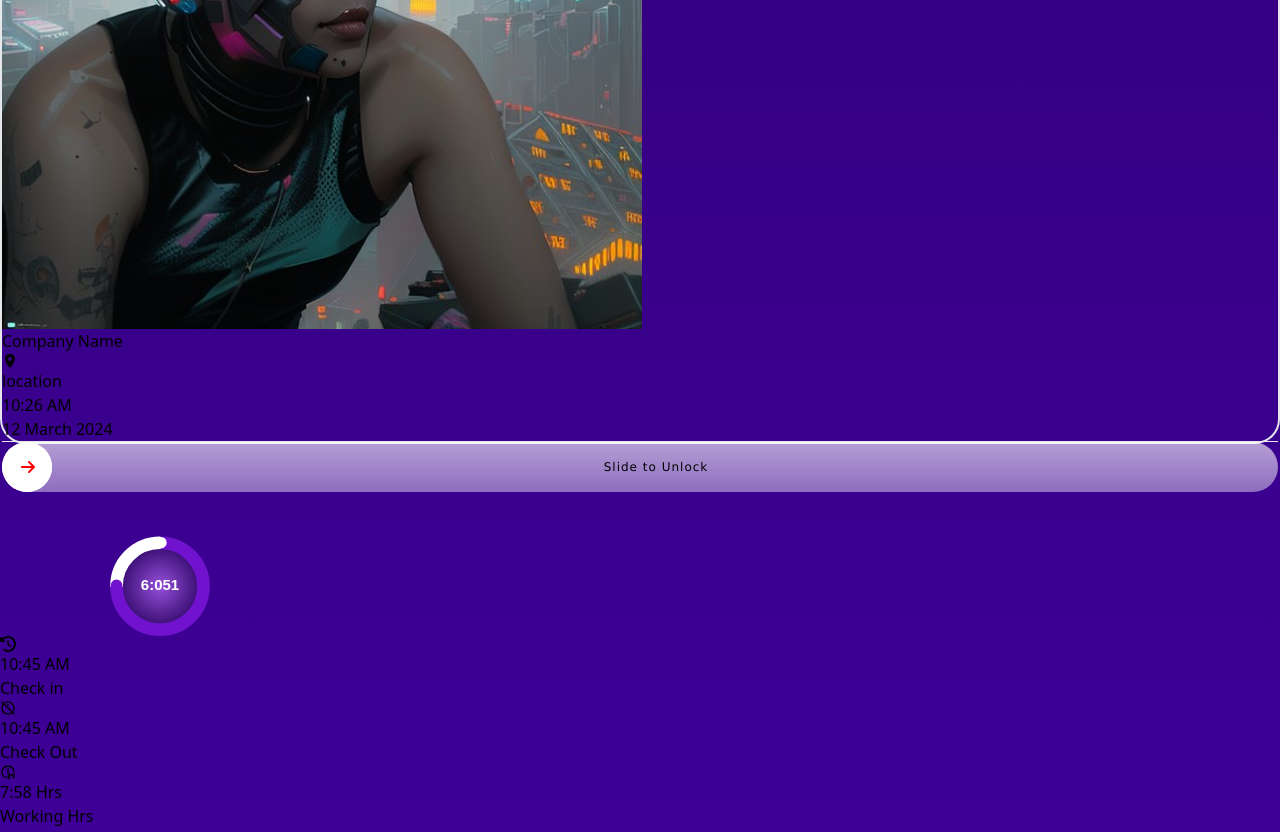
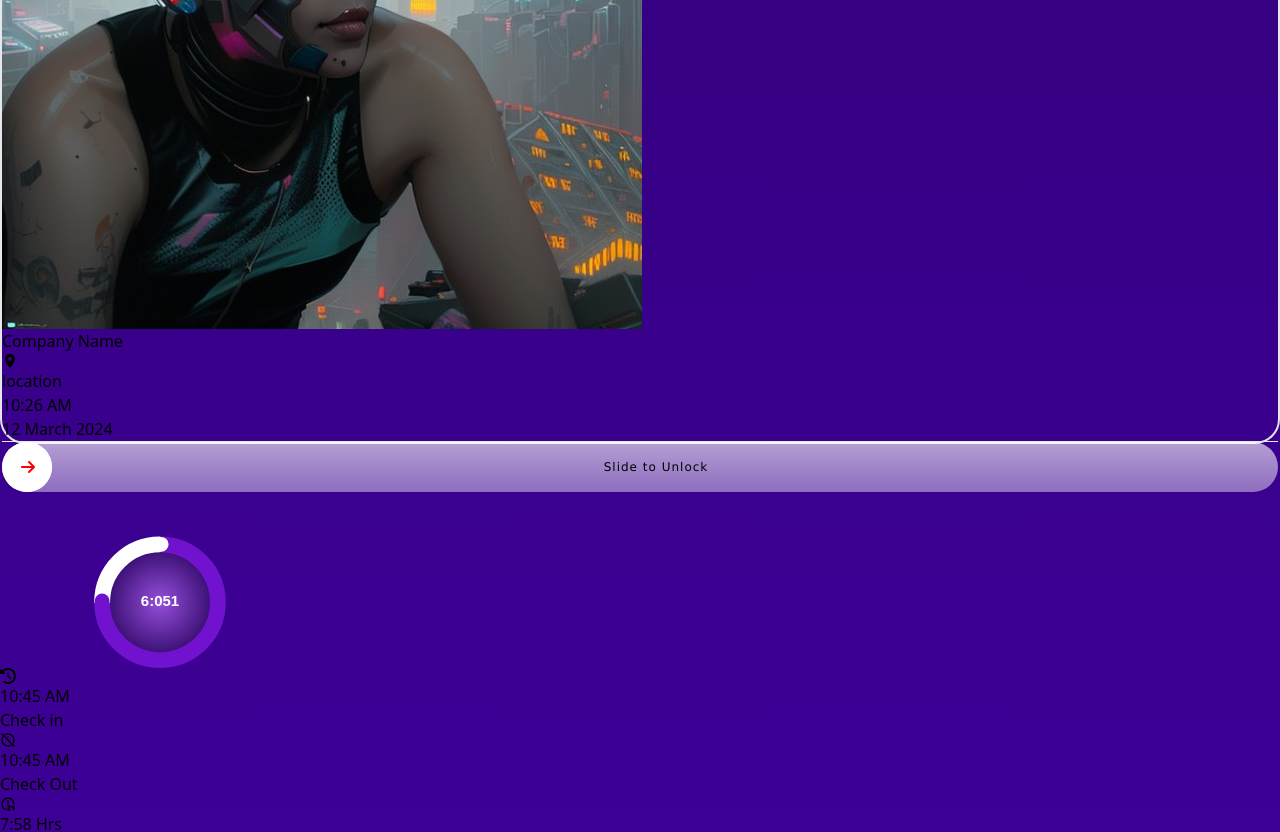
Before and after one commit to ZEUZ8/Employee-Tracker, a React (Vite) app: page /home in a window 1280 px wide. Shown: the part 1667-2499 px from the top of the page. Built offline with nearby package versions, Linux system fonts and the light colour scheme.

Commit message:
testing the new UI style for the circle

```diff
--- a/src/App.css
+++ b/src/App.css
@@ -83,7 +83,7 @@ body{
   justify-content: center;
   align-items: center;
   width: 20rem;
-  height: 9rem;
+  height: 11rem;
 }
 
 @media only screen  and (max-height: 667px) {
@@ -130,6 +130,6 @@ body{
     justify-content: center;
     align-items: center;
     width: 10rem;
-    height: 3rem;
+    height: 8rem;
   }
 }
```
